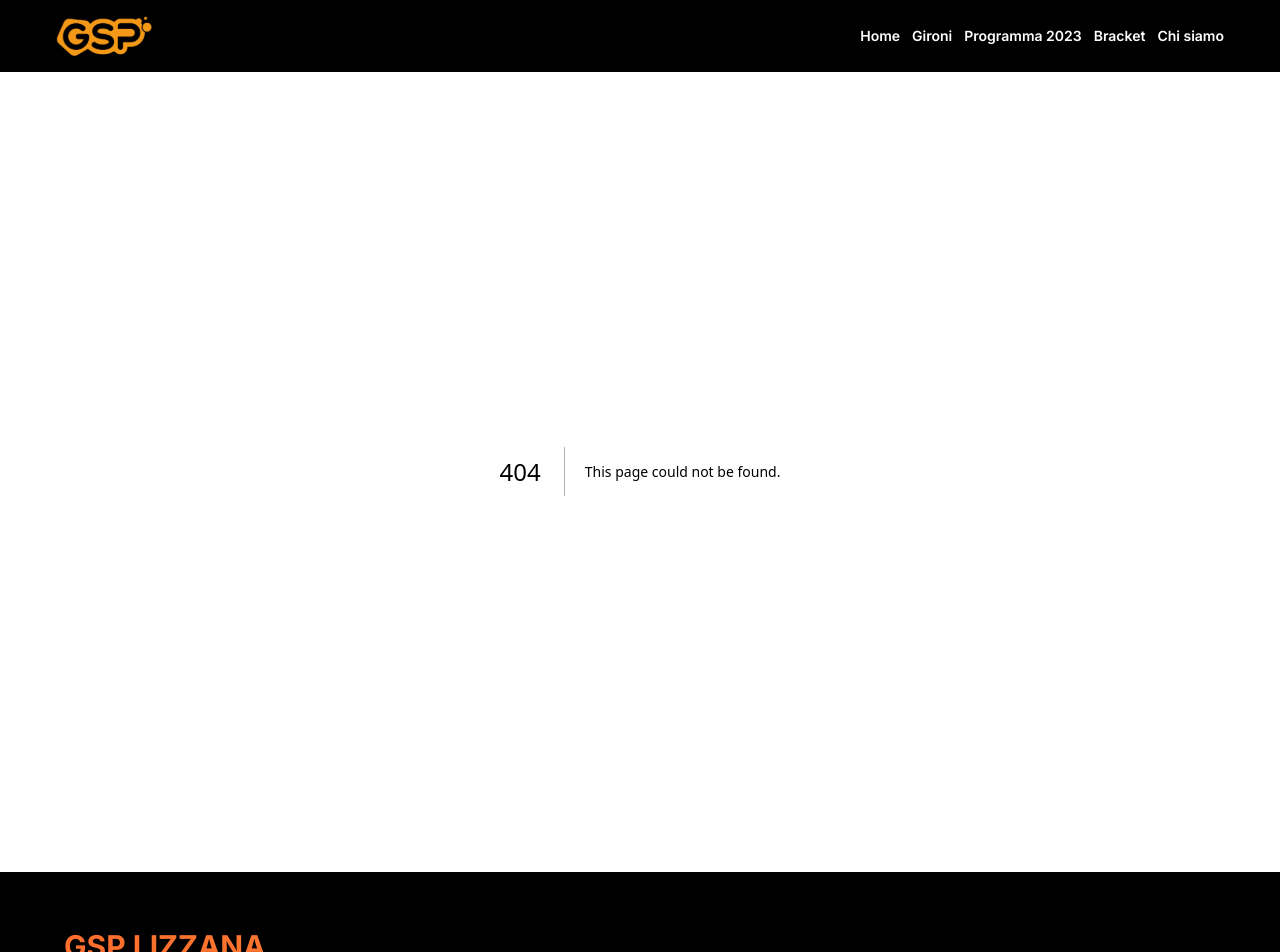
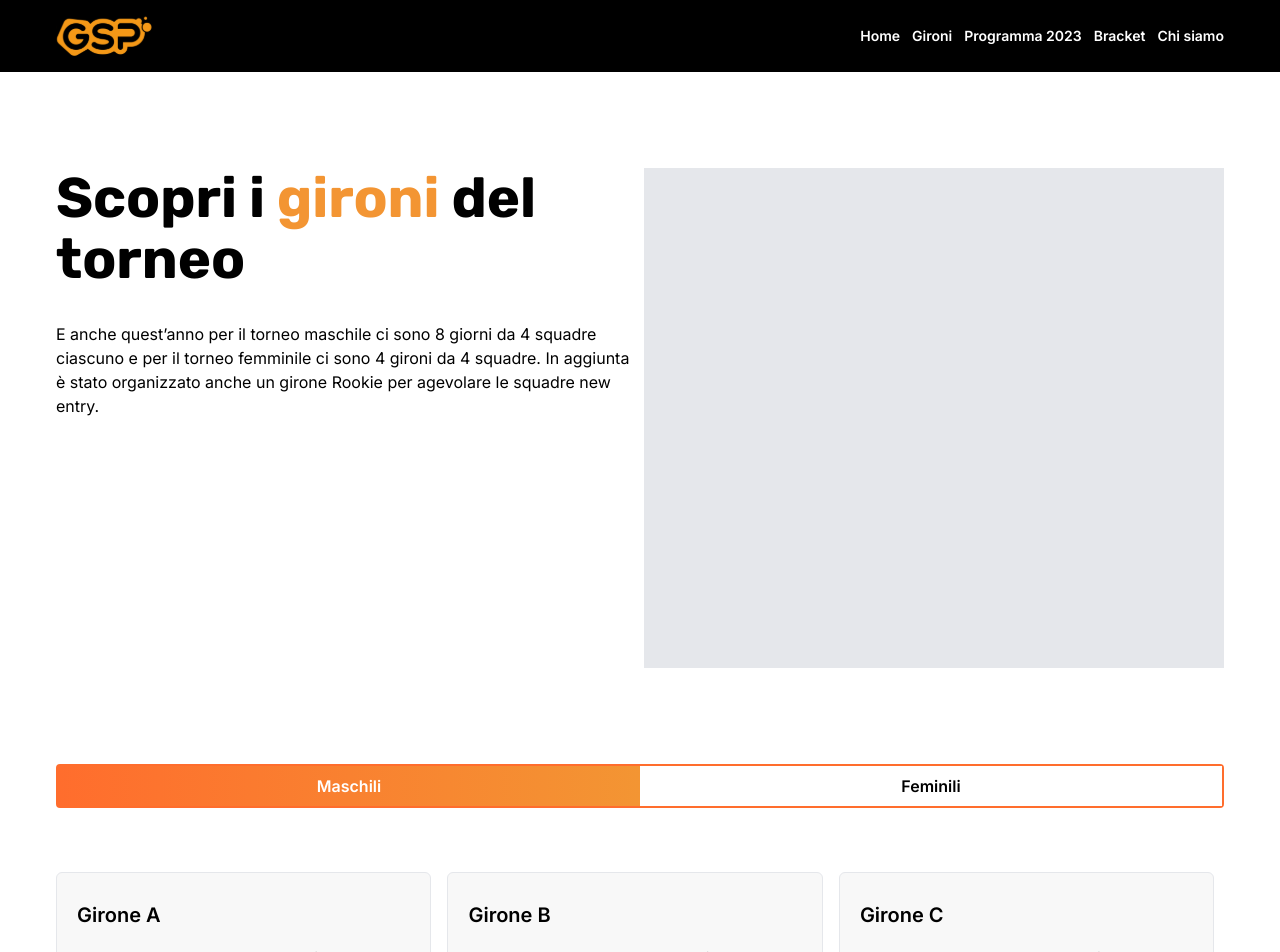
Before and after one commit to graziolieduardo/gsplizzana-frontend, a Next.js app: page /gironi/maschile in a window 1280 px wide. Before the commit this address had no page. Shown: the top 952 px of the page. Built offline with nearby package versions, Linux system fonts and the light colour scheme.

Commit message:
add dynamic path to gironi page

```diff
--- a/src/components/common/Gironi.tsx
+++ b/src/components/common/Gironi.tsx
@@ -10,7 +10,7 @@ export default function Gironi({ url }: Props) {
     useEffect(() => {
 
         //to simulate fetched data
-        if (url === "male") {
+        if (url === "maschile") {
             setData({
 
                 "Girone A": [
@@ -326,7 +326,7 @@ export default function Gironi({ url }: Props) {
                 ],
 
             })
-        } else if (url === 'female') {
+        } else if (url === 'feminile') {
             setData({
 
                 'Girone E': [
--- /dev/null
+++ b/src/pages/gironi/[slug].tsx
@@ -0,0 +1,59 @@
+import LiveStream from "@/src/components/common/LiveStream"
+import Gironi from "@/src/components/common/Gironi"
+import { useEffect, useState } from "react"
+import { Title } from "@/src/components/common/Title"
+import { useRouter } from 'next/router';
+import { ParsedUrlQuery } from "querystring";
+
+const index = () => {
+
+  const router = useRouter()
+  const { slug } = router.query
+  const [activePage, setActivePage] = useState<ParsedUrlQuery | string | string[]>('')
+
+  const handleClick = (irl: string) => {
+    router.push(`/gironi/${irl}#tables`)
+    const section = document.getElementById("buttons");
+    if (section) {
+      section.scrollIntoView({ behavior: "smooth" });
+    }
+  };
+
+  useEffect(() => {
+
+    if (slug) setActivePage(slug)
+  }, [slug])
+
+  return (
+    <>
+      <section className="px-4 max-w-container 2xl:max-w-container-xl mx-auto">
+
+        {/* page title  */}
+        <div className="flex gap-x-2 pt-24">
+          <div className="w-1/2">
+            <Title variant={Title.variant.primary} > Scopri i <span className="text-primary">gironi</span> del torneo</Title>
+            <p className="mt-8">E anche quest’anno per il torneo maschile ci sono 8 giorni da 4 squadre ciascuno e per il torneo femminile ci sono 4 gironi da 4 squadre. In aggiunta è stato organizzato anche un girone Rookie per agevolare le squadre new entry.</p>
+          </div>
+          <div className="w-1/2 h-[500px] bg-gray-200"></div>
+
+        </div>
+
+        {/* maschile and feminile switch */}
+        <div className="pt-24" id="tables">
+          <div className="flex justify-around border-2 rounded border-primary-dark">
+            <div onClick={() => { handleClick('maschile') }} className={`font-semibold ${activePage === "maschile" ? 'bg-gradient-to-r from-primary-dark to-primary text-white' : 'bg-white text-black'} w-1/2 text-center py-2`} >Maschili</div>
+            <div onClick={() => { handleClick('feminile') }} className={`font-semibold ${activePage === "feminile" ? 'bg-gradient-to-r from-primary-dark to-primary text-white' : 'bg-white text-black'}  w-1/2 text-center py-2 `} >Feminili</div>
+          </div>
+        </div>
+
+        {/* gironi container */}
+        <div className="py-16 max-w-container 2xl:max-w-container-xl mx-auto">
+          <Gironi url={activePage} />
+        </div>
+      </section >
+      <LiveStream />
+    </>
+  )
+}
+
+export default index
--- a/src/pages/gironi/index.tsx
+++ /dev/null
@@ -1,40 +0,0 @@
-import LiveStream from "@/src/components/common/LiveStream"
-import Gironi from "@/src/components/common/Gironi"
-import { useState } from "react"
-import { Title } from "@/src/components/common/Title"
-
-const index = () => {
-
-  const [activePage, setActivePage] = useState('male')
-
-  return (
-    <>
-      <section className="px-4 max-w-container 2xl:max-w-container-xl mx-auto">
-
-        {/* page title  */}
-        <div className="flex gap-x-2 py-24">
-          <div className="w-1/2">
-            <Title variant={Title.variant.primary} > Scopri i <span className="text-primary">gironi</span> del torneo</Title>
-            <p className="mt-8">E anche quest’anno per il torneo maschile ci sono 8 giorni da 4 squadre ciascuno e per il torneo femminile ci sono 4 gironi da 4 squadre. In aggiunta è stato organizzato anche un girone Rookie per agevolare le squadre new entry.</p>
-          </div>
-          <div className="w-1/2 h-[500px] bg-gray-200"></div>
-
-        </div>
-
-        {/* maschile and feminile switch */}
-        <div className="flex justify-around border-2 rounded border-primary-dark mt-4">
-          <div onClick={() => { setActivePage('male') }} className={`font-semibold ${activePage === "male" ? 'bg-gradient-to-r from-primary-dark to-primary text-white' : 'bg-white text-black'} w-1/2 text-center py-2`} >Maschili</div>
-          <div onClick={() => { setActivePage('female') }} className={`font-semibold ${activePage === "female" ? 'bg-gradient-to-r from-primary-dark to-primary text-white' : 'bg-white text-black'}  w-1/2 text-center py-2 `} >Feminili</div>
-        </div>
-
-        {/* gironi container */}
-        <div className="py-16 max-w-container 2xl:max-w-container-xl mx-auto">
-          <Gironi url={activePage} />
-        </div>
-      </section >
-      <LiveStream />
-    </>
-  )
-}
-
-export default index
```
